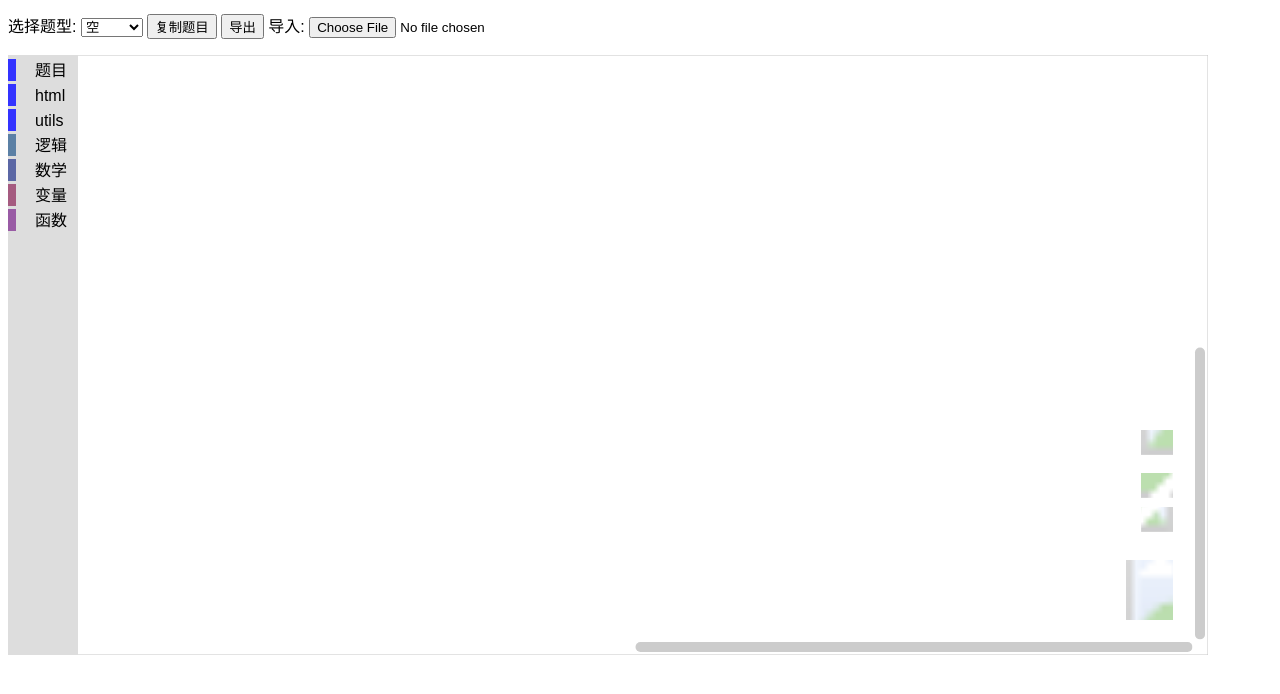
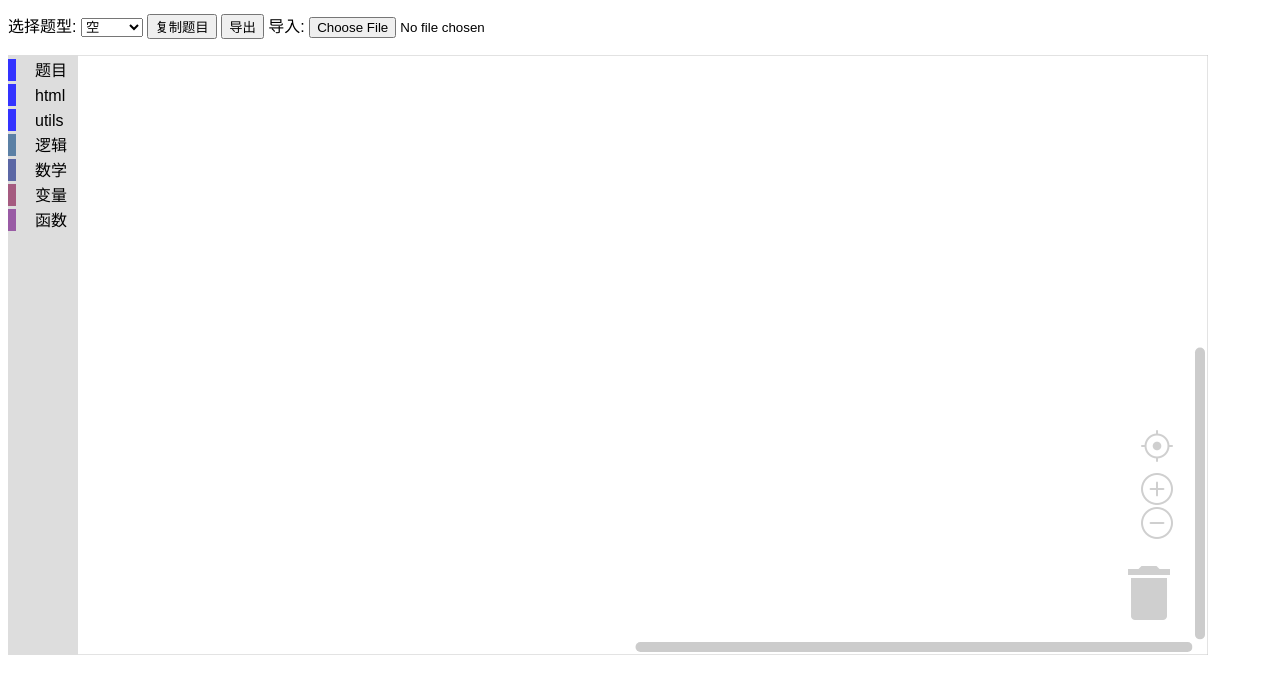
Before and after one commit to e-ducation/blocks4edx, a plain HTML site: page index.html in a window 1280 px wide. Shown: the part 44-738 px from the top of the page. Drawn offline with Linux system fonts and the light colour scheme; some packages are replaced by stand-ins of ours; a script that the page names is missing.

Commit message:
add media

```diff
--- a/index.html
+++ b/index.html
@@ -236,7 +236,7 @@
 
       function init_workspace() {
         var demoWorkspace = Blockly.inject("blocklyDiv", {
-          media: "../../media/",
+          media: "./media/",
           toolbox: document.getElementById("toolbox"),
           // https://github.com/google/blockly/blob/master/demos/code/code.js#L414
           zoom: { controls: true, wheel: true }
```
Also changed, not shown: media/1x1.gif (added), media/quote0.png (added), media/quote1.png (added), media/sprites.png (added), media/sprites.svg (added), 12 other files.
